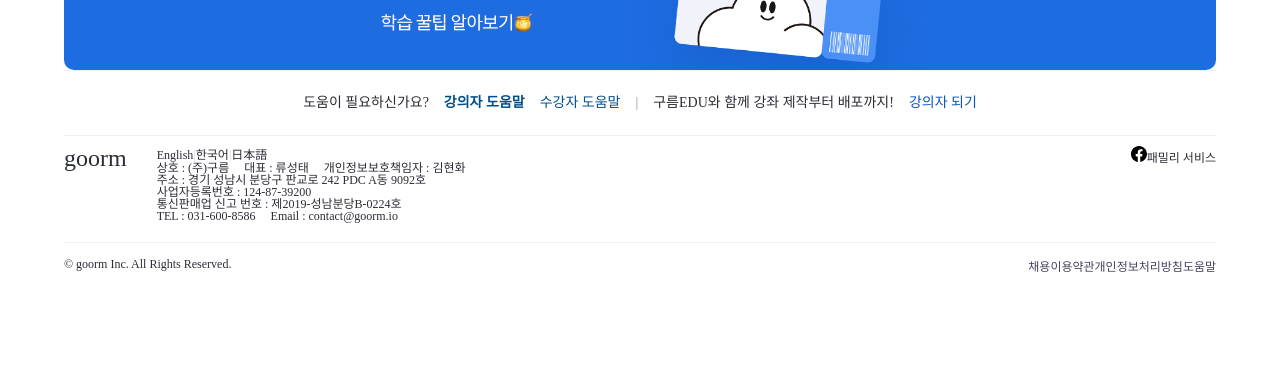
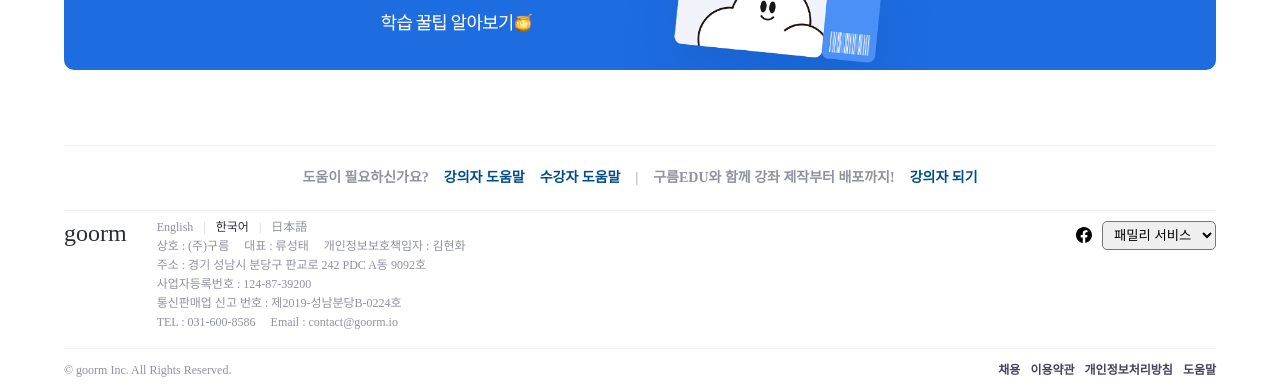
Before and after one commit to junzerokim/react-goorm, a React (Create React App) app: page / in a window 1280 px wide. Shown: the part 1943-2331 px from the top of the page. Before the commit the page ends 2232 px from the top, so only its background shows below. Built offline with nearby package versions, Linux system fonts and the light colour scheme; data requests are answered from the project's data file.

Commit message:
Add: Footer Style

```diff
--- a/src/components/moleclues/Footer/index.tsx
+++ b/src/components/moleclues/Footer/index.tsx
@@ -7,22 +7,22 @@ function Footer() {
   return (
     <Container>
       <FooterTop>
-        <Text color={colors.BLACK_X5} size="small">
+        <Text color={colors.BLACK_X0} size="small" weight="700">
           도움이 필요하신가요?
         </Text>
         <Text color={colors.BLUE_X4} size="small" weight="700">
           강의자 도움말
         </Text>
-        <Text color={colors.BLUE_X4} size="small">
+        <Text color={colors.BLUE_X4} size="small" weight="700">
           수강자 도움말
         </Text>
         <Text color={colors.BLACK_X0} size="small">
           |
         </Text>
-        <Text color={colors.BLACK_X5} size="small">
+        <Text color={colors.BLACK_X0} size="small" weight="700">
           구름EDU와 함께 강좌 제작부터 배포까지!
         </Text>
-        <Text color={colors.BLUE_X3} size="small">
+        <Text color={colors.BLUE_X4} size="small" weight="700">
           강의자 되기
         </Text>
       </FooterTop>
@@ -32,8 +32,8 @@ function Footer() {
             goorm
           </Text>
           <CompanyInfo>
-            <div>
-              <Text color={colors.BLACK_X5} size="xsmall">
+            <PageLanguage>
+              <Text color={colors.BLACK_X0} size="xsmall">
                 English
               </Text>
               <Text color={colors.BLACK} size="xsmall">
@@ -45,65 +45,70 @@ function Footer() {
               <Text color={colors.BLACK} size="xsmall">
                 |
               </Text>
-              <Text color={colors.BLACK_X5} size="xsmall">
+              <Text color={colors.BLACK_X0} size="xsmall">
                 日本語
               </Text>
-            </div>
+            </PageLanguage>
             <InfoWithSpace>
-              <Text color={colors.BLACK_X5} size="xsmall">
+              <Text color={colors.BLACK_X0} size="xsmall">
                 상호 : (주)구름
               </Text>
-              <Text color={colors.BLACK_X5} size="xsmall">
+              <Text color={colors.BLACK_X0} size="xsmall">
                 대표 : 류성태
               </Text>
-              <Text color={colors.BLACK_X5} size="xsmall">
+              <Text color={colors.BLACK_X0} size="xsmall">
                 개인정보보호책임자 : 김현화
               </Text>
             </InfoWithSpace>
-            <Text color={colors.BLACK_X5} size="xsmall">
+            <Text color={colors.BLACK_X0} size="xsmall">
               주소 : 경기 성남시 분당구 판교로 242 PDC A동 9092호
             </Text>
-            <Text color={colors.BLACK_X5} size="xsmall">
+            <Text color={colors.BLACK_X0} size="xsmall">
               사업자등록번호 : 124-87-39200
             </Text>
-            <Text color={colors.BLACK_X5} size="xsmall">
+            <Text color={colors.BLACK_X0} size="xsmall">
               통신판매업 신고 번호 : 제2019-성남분당B-0224호
             </Text>
             <InfoWithSpace>
-              <Text color={colors.BLACK_X5} size="xsmall">
+              <Text color={colors.BLACK_X0} size="xsmall">
                 TEL : 031-600-8586
               </Text>
-              <Text color={colors.BLACK_X5} size="xsmall">
+              <Text color={colors.BLACK_X0} size="xsmall">
                 Email : contact@goorm.io
               </Text>
             </InfoWithSpace>
           </CompanyInfo>
         </FooterBodyLeft>
-        <div>
+        <FooterBodyRight>
           <BsFacebook />
-          <Text color={colors.BLACK_X5} size="xsmall">
-            패밀리 서비스
-          </Text>
-        </div>
+          <FamilyService name="familyService">
+            <option value="">패밀리 서비스</option>
+            <option value="">구름EDU</option>
+            <option value="">구름LEVEL</option>
+            <option value="">구름DEVTH</option>
+            <option value="">구름IDE</option>
+            <option value="">구름FORUM</option>
+          </FamilyService>
+        </FooterBodyRight>
       </FooterBody>
       <FooterBottom>
-        <Text color={colors.BLACK_X5} size="xsmall">
+        <Text color={colors.BLACK_X0} size="xsmall">
           © goorm Inc. All Rights Reserved.
         </Text>
-        <div>
-          <Text color={colors.PURPLE} size="xsmall">
+        <FooterBottomRight>
+          <Text color={colors.PURPLE} size="xsmall" style={{ fontWeight: 'bold' }}>
             채용
           </Text>
-          <Text color={colors.PURPLE} size="xsmall">
+          <Text color={colors.PURPLE} size="xsmall" style={{ fontWeight: 'bold' }}>
             이용약관
           </Text>
-          <Text color={colors.PURPLE} size="xsmall">
+          <Text color={colors.PURPLE} size="xsmall" style={{ fontWeight: 'bold' }}>
             개인정보처리방침
           </Text>
-          <Text color={colors.PURPLE} size="xsmall">
+          <Text color={colors.PURPLE} size="xsmall" style={{ fontWeight: 'bold' }}>
             도움말
           </Text>
-        </div>
+        </FooterBottomRight>
       </FooterBottom>
     </Container>
   );
@@ -116,6 +121,7 @@ const Container = styled.div`
   width: 90%;
   height: 100%;
   gap: 10px;
+  margin-top: 75px;
 `;
 
 const FooterTop = styled.div`
@@ -128,7 +134,7 @@ const FooterTop = styled.div`
 `;
 
 const FooterBody = styled.div`
-  ${flex('space-between', 'space-between', 'row')};
+  ${flex('space-between', 'flex-start', 'row')};
   width: 100%;
   padding-bottom: 10px;
 `;
@@ -152,4 +158,25 @@ const FooterBodyLeft = styled.div`
 
 const CompanyInfo = styled.div`
   ${flex('', '', 'column')};
+  gap: 7px;
 `;
+
+const FamilyService = styled.select`
+  padding: 5px 7px;
+  border-radius: 5px;
+`;
+
+const FooterBodyRight = styled.div`
+  ${flex('', 'center', 'row')}
+  gap: 10px;
+`;
+
+const PageLanguage = styled.div`
+  ${flex('', '')}
+  gap: 10px;
+`;
+
+const FooterBottomRight = styled.div`
+  ${flex('', '')}
+  gap: 10px;
+`;
```
